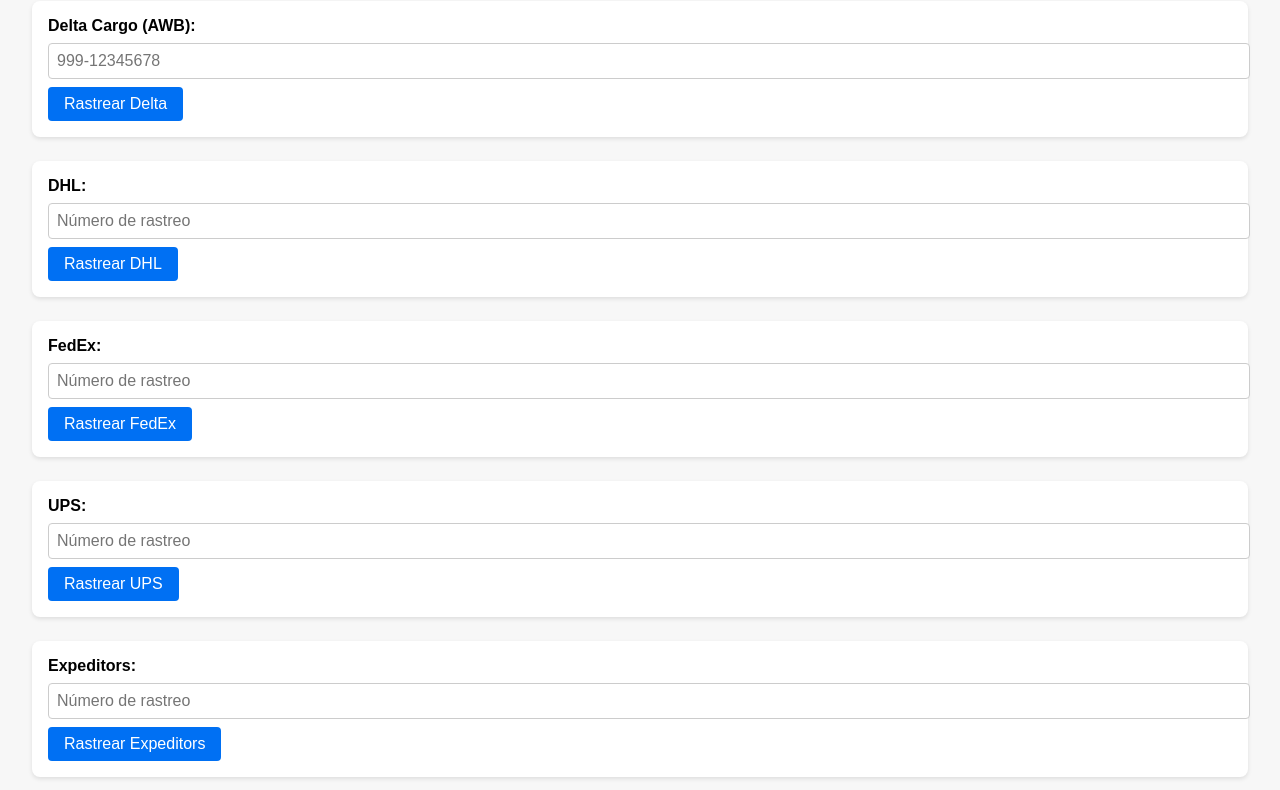
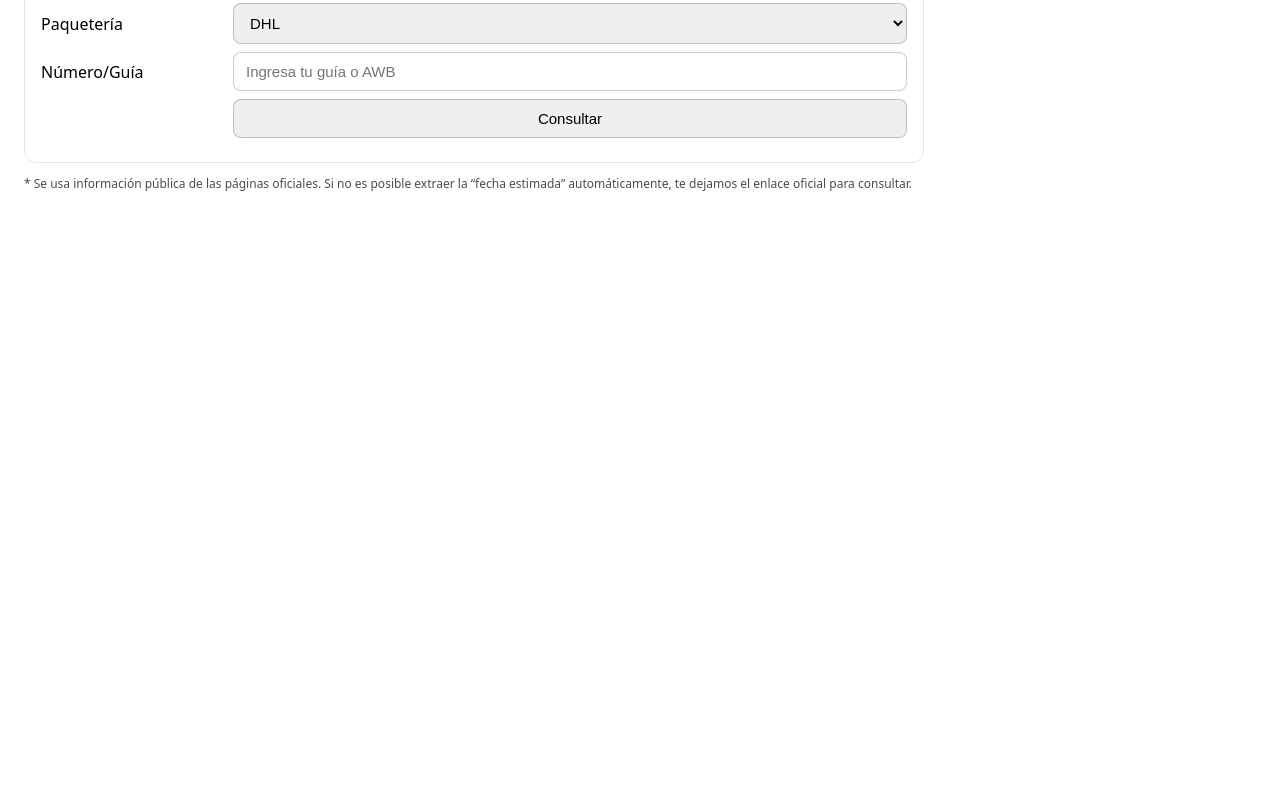
Before and after one commit to jesus578m/multi-carrier-tracker, a website: page frontend/index.html in a window 1280 px wide. Shown: the part 105-895 px from the top of the page. After the commit the page ends 800 px from the top, so only its background shows below. Drawn offline with Linux system fonts and the light colour scheme.

Commit message:
Update frontend/index.html with new UI and API call

```diff
--- a/frontend/index.html
+++ b/frontend/index.html
@@ -1,123 +1,89 @@
-<!DOCTYPE html>
+<!doctype html>
 <html lang="es">
   <head>
-  <meta charset="UTF-8">
-  <meta name="viewport" content="width=device-width, initial-scale=1.0">
-  <title>Seguimiento de Paquetes - Multi-Carrier</title>
+    <meta charset="utf-8" />
+    <meta name="viewport" content="width=device-width,initial-scale=1,maximum-scale=1" />
+    <title>Rastreador Multi-Paquetería</title>
     <style>
-    body {
-      font-family: Arial, sans-serif;
-      margin: 0;
-      padding: 2rem;
-      background-color: #f7f7f7;
-    }
-    h1 {
-      margin-bottom: 1rem;
-    }
-    .carrier {
-      margin-bottom: 1.5rem;
-      padding: 1rem;
-      background: #fff;
-      border-radius: 8px;
-      box-shadow: 0 2px 4px rgba(0, 0, 0, 0.1);
-    }
-    label {
-      display: block;
-      margin-bottom: 0.5rem;
-      font-weight: bold;
-    }
-    input[type="text"] {
-      width: 100%;
-      padding: 0.5rem;
-      border: 1px solid #ccc;
-      border-radius: 4px;
-      font-size: 1rem;
-    }
-    button {
-      margin-top: 0.5rem;
-      padding: 0.5rem 1rem;
-      font-size: 1rem;
-      border: none;
-      border-radius: 4px;
-      background-color: #0070f3;
-      color: #fff;
-      cursor: pointer;
-    }
-    button:hover {
-      background-color: #005bb5;
-    }
-    .results {
-      margin-top: 2rem;
-      background: #fff;
-      padding: 1rem;
-      border-radius: 8px;
-      box-shadow: 0 2px 4px rgba(0, 0, 0, 0.1);
-      white-space: pre-wrap;
-    }
-    .loading {
-      color: #999;
-    }
+      :root { color-scheme: light dark; }
+      body { font-family: system-ui, -apple-system, Segoe UI, Roboto, sans-serif; margin: 0; padding: 24px; max-width: 900px; }
+      h1 { margin: 0 0 16px; }
+      .card { border: 1px solid rgba(0,0,0,.1); border-radius: 12px; padding: 16px; margin: 12px 0; }
+      .row { display: grid; grid-template-columns: 180px 1fr; gap: 12px; align-items: center; margin: 8px 0; }
+      input, select, button { padding: 10px 12px; border-radius: 8px; border: 1px solid rgba(0,0,0,.2); font-size: 15px; }
+      button { cursor: pointer; }
+      .result { white-space: pre-wrap; }
+      .muted { opacity: .7; font-size: 12px; }
+      .flex { display: flex; gap: 10px; align-items: center; flex-wrap: wrap; }
+      a.button { text-decoration: none; display: inline-block; }
     </style>
   </head>
   <body>
-  <h1>Seguimiento de Paquetes (Multi-Carrier)</h1>
-
-  <div class="carrier">
-    <label for="deltaNumber">Delta Cargo (AWB):</label>
-    <input id="deltaNumber" type="text" placeholder="999-12345678" />
-    <button onclick="track('delta')">Rastrear Delta</button>
+    <h1>Rastreador Multi-Paquetería</h1>
+    <div class="card">
+      <div class="row">
+        <label>Paquetería</label>
+        <select id="carrier">
+          <option value="dhl">DHL</option>
+          <option value="fedex">FedEx</option>
+          <option value="ups">UPS</option>
+          <option value="delta">Delta Cargo</option>
+          <option value="expeditors">Expeditors</option>
+        </select>
+      </div>
+      <div class="row">
+        <label>Número/Guía</label>
+        <input id="code" placeholder="Ingresa tu guía o AWB" />
+      </div>
+      <div class="row">
+        <label></label>
+        <button id="btn">Consultar</button>
+      </div>
+      <div id="out" class="result"></div>
     </div>
 
-  <div class="carrier">
-    <label for="dhlNumber">DHL:</label>
-    <input id="dhlNumber" type="text" placeholder="Número de rastreo" />
-    <button onclick="track('dhl')">Rastrear DHL</button>
-  </div>
-
-  <div class="carrier">
-    <label for="fedexNumber">FedEx:</label>
-    <input id="fedexNumber" type="text" placeholder="Número de rastreo" />
-    <button onclick="track('fedex')">Rastrear FedEx</button>
-  </div>
-
-  <div class="carrier">
-    <label for="upsNumber">UPS:</label>
-    <input id="upsNumber" type="text" placeholder="Número de rastreo" />
-    <button onclick="track('ups')">Rastrear UPS</button>
-  </div>
-
-  <div class="carrier">
-    <label for="expeditorsNumber">Expeditors:</label>
-    <input id="expeditorsNumber" type="text" placeholder="Número de rastreo" />
-    <button onclick="track('expeditors')">Rastrear Expeditors</button>
-  </div>
-
-  <div id="results" class="results"></div>
+    <p class="muted">
+      * Se usa información pública de las páginas oficiales. Si no es posible extraer
+      la “fecha estimada” automáticamente, te dejamos el enlace oficial para consultar.
+    </p>
 
     <script>
-    async function track(carrier) {
-      const numberInput = document.getElementById(carrier + 'Number');
-      const resultsEl = document.getElementById('results');
-      const trackingNumber = numberInput.value.trim();
-      if (!trackingNumber) {
-        alert('Por favor, ingresa el número de rastreo.');
+      const $ = (s) => document.querySelector(s);
+      $("#btn").addEventListener("click", async () => {
+        const carrier = $("#carrier").value.trim();
+        const code = $("#code").value.trim();
+        $("#out").textContent = "Consultando...";
+        try {
+          const r = await fetch("/api/track", {
+            method: "POST",
+            headers: { "Content-Type": "application/json" },
+            body: JSON.stringify({ carrier, code })
+          });
+          const json = await r.json();
+          if (!json.ok) {
+            $("#out").textContent = "Error: " + (json.error || "desconocido");
             return;
           }
-      resultsEl.textContent = 'Consultando...';
-      resultsEl.classList.add('loading');
-      try {
-        const resp = await fetch(`/track/${carrier}?number=${encodeURIComponent(trackingNumber)}`);
-        if (!resp.ok) {
-          throw new Error('No se pudo recuperar la información');
+          const lines = [];
+          lines.push("Paquetería: " + json.carrier.toUpperCase());
+          lines.push("Guía: " + json.code);
+          if (json.status) lines.push("Estatus detectado: " + json.status);
+          if (json.eta) lines.push("Entrega estimada: " + json.eta);
+          if (json.title) lines.push("Página: " + json.title);
+          const div = document.createElement("div");
+          div.className = "flex";
+          div.innerHTML = `
+            <a class="button" target="_blank" rel="noopener"
+               href="${json.officialUrl}">
+               <button>Abrir página oficial</button>
+            </a>
+          `;
+          $("#out").textContent = lines.join("\n");
+          $("#out").appendChild(div);
+        } catch (e) {
+          $("#out").textContent = "Fallo la consulta. Intenta de nuevo.";
         }
-        const data = await resp.json();
-        resultsEl.classList.remove('loading');
-        resultsEl.textContent = JSON.stringify(data, null, 2);
-      } catch (err) {
-        resultsEl.classList.remove('loading');
-        resultsEl.textContent = 'Error al rastrear: ' + err.message;
-      }
-    }
+      });
     </script>
   </body>
 </html>
```
Lines whose indentation alone changed are shown as unchanged.
